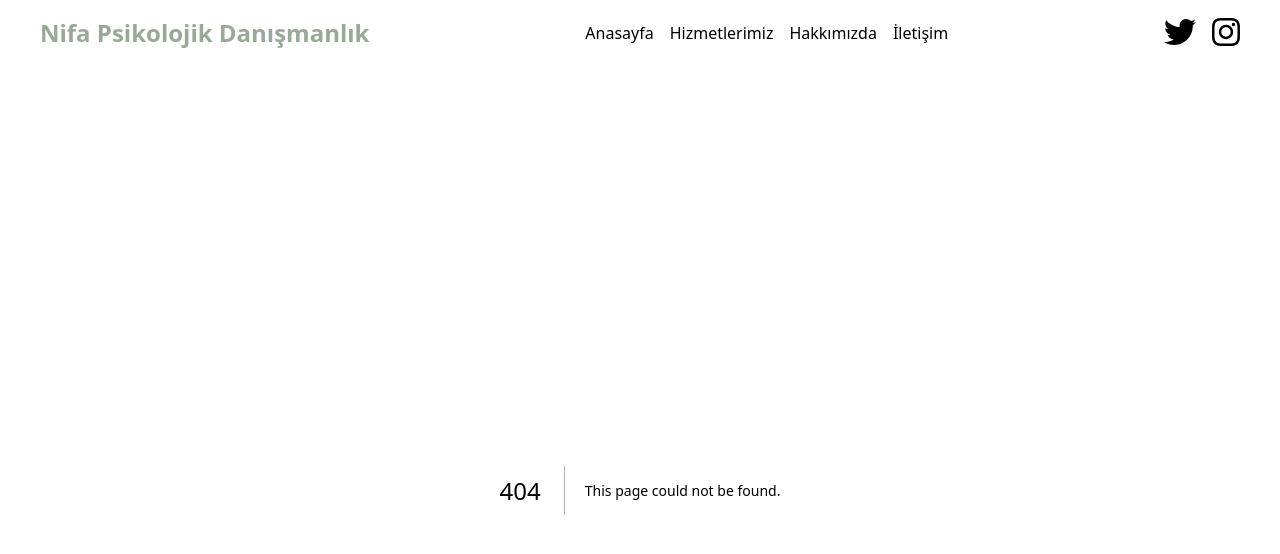
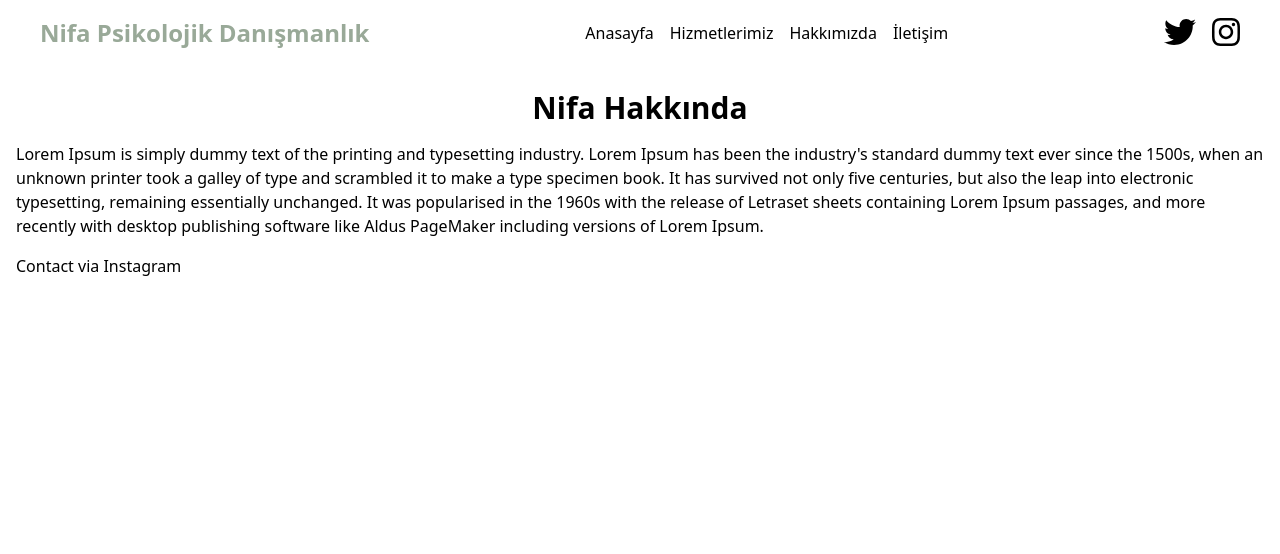
Before and after one commit to malizkl/nifa-danismanlik, a Next.js app: page /new in a window 1280 px wide. Before the commit this address had no page. Shown: the top 554 px of the page. Built offline with nearby package versions, Linux system fonts and the light colour scheme.

Commit message:
refactor

```diff
--- /dev/null
+++ b/src/pages/new.js
@@ -0,0 +1,32 @@
+import Image from 'next/image';
+import styles from '../styles/Home.module.css';
+
+function AboutPage(){
+    return <div className="site-container">
+
+        <h1 className="text-3xl flex items-center justify-items-center justify-center font-bold">
+            Nifa Hakkında
+        </h1>
+
+
+
+
+
+    <p className="py-4 text-gray-500 p-4">Lorem Ipsum is simply dummy text of the printing and typesetting industry. Lorem Ipsum has been the industry's standard dummy text ever since the 1500s, when an unknown printer took a galley of type and scrambled it to make a type specimen book. It has survived not only five centuries, but also the leap into electronic typesetting, remaining essentially unchanged. It was popularised in the 1960s with the release of Letraset sheets containing Lorem Ipsum passages, and more recently with desktop publishing software like Aldus PageMaker including versions of Lorem Ipsum.</p>
+
+        <a
+        href="https://www.instagram.com/nifadanismanlik/"
+        target="_blank"
+        rel="noopener noreferrer"
+        className="hover:text-logocolor p-4"
+      >
+        <button className="hover:text-green-600">Contact via Instagram</button>
+      </a>
+
+
+
+    </div>
+
+
+}
+export default AboutPage
```
